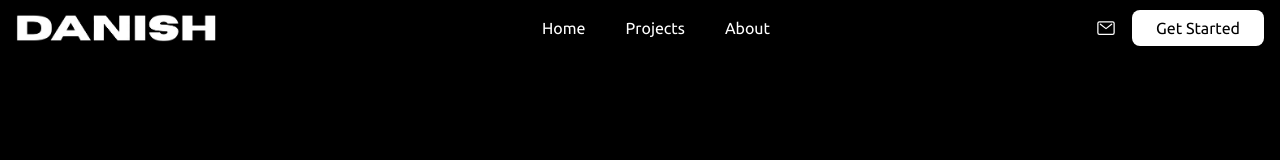
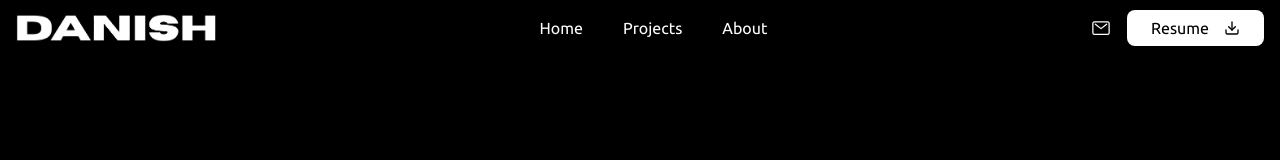
Before and after one commit to danish-khan962/Portfolio, a Next.js app: page / in a window 1280 px wide. Shown: the top 160 px of the page. Built offline with nearby package versions, Linux system fonts and the light colour scheme.

Commit message:
some fixes done..

```diff
--- a/src/components/Navbar.tsx
+++ b/src/components/Navbar.tsx
@@ -8,6 +8,7 @@ import { Ubuntu } from 'next/font/google'
 import { HiMiniBars2 } from "react-icons/hi2";
 import { IoMailOutline } from "react-icons/io5";
 import { AiOutlineClose } from "react-icons/ai";
+import { LuDownload } from 'react-icons/lu'
 
 const ubuntu = Ubuntu({
     subsets: ["latin"],
@@ -38,7 +39,7 @@ const Navbar = () => {
 
         <div className='flex flex-row gap-x-4 items-center max-lg:hidden'>
             <Link href={"/contact"}> <IoMailOutline className='text-xl' /> </Link>
-            <button className='bg-white text-black font-medium py-1.5 px-6 rounded-md hover:bg-white/95 transition-all ease-in-out duration-200 cursor-pointer'> Get Started </button>
+            <button className='bg-white text-black font-medium py-1.5 px-6 rounded-md hover:bg-white/95 transition-all ease-in-out duration-200 cursor-pointer flex flex-row items-center'> Resume <span className='ml-[15px]'><LuDownload /></span> </button>
         </div>
 
         <div className='text-3xl lg:hidden'>
--- a/src/components/ProjectCard.tsx
+++ b/src/components/ProjectCard.tsx
@@ -1,5 +1,5 @@
 import React from 'react'
-import background_image_1 from "../../public/bg-image1.jpg"
+// import background_image_1 from "../../public/bg-image1.jpg"
 import background_image_2 from "../../public/bg-image2.jpg"
 import Image from 'next/image'
 import Link from 'next/link'
@@ -22,12 +22,12 @@ const ProjectCard = () => {
     <div className={`max-w-[700px] w-[100%] my-[40px] md:my-[80px] ${ubuntu.className} group`}>
       <div>
         <Link href={`/project`}>
-          <Image src={background_image_2} alt={"bg"} height={1000} width={1000} className='h-[350px] w-full bg-center rounded-lg'/>
+          <Image src={background_image_2} alt={"bg"} height={1000} width={1000} className='h-[350px] w-full bg-center rounded-lg' loading={"lazy"}/>
         </Link>
       </div>
       <div className='flex flex-row justify-between items-center'>
         <div className='flex flex-col'>
-          <p className='font-semibold text-sm mt-4 text-gray-300 group-hover:translate-x-7 transition-all ease-in-out duration-300'> June 17, 2025 </p>
+          <p className='font-semibold text-sm mt-4 text-gray-300/75 group-hover:translate-x-7 transition-all ease-in-out duration-300'> June 17, 2025 </p>
           <p className={`text-4xl font-semibold mt-[20px] md:mt-[30px] ${roboto.className} group-hover:translate-x-7 transition-all ease-in-out duration-300 group-hover:text-blue-400`}>GenPod AI</p>
         </div>
         <Link href={"/project"}><FaArrowUpRightFromSquare className='block md:hidden md:group-hover:block text-2xl text-gray-300/70 hover:text-blue-100 transition-all ease-in-out duration-200 cursor-pointer' /></Link>
```
